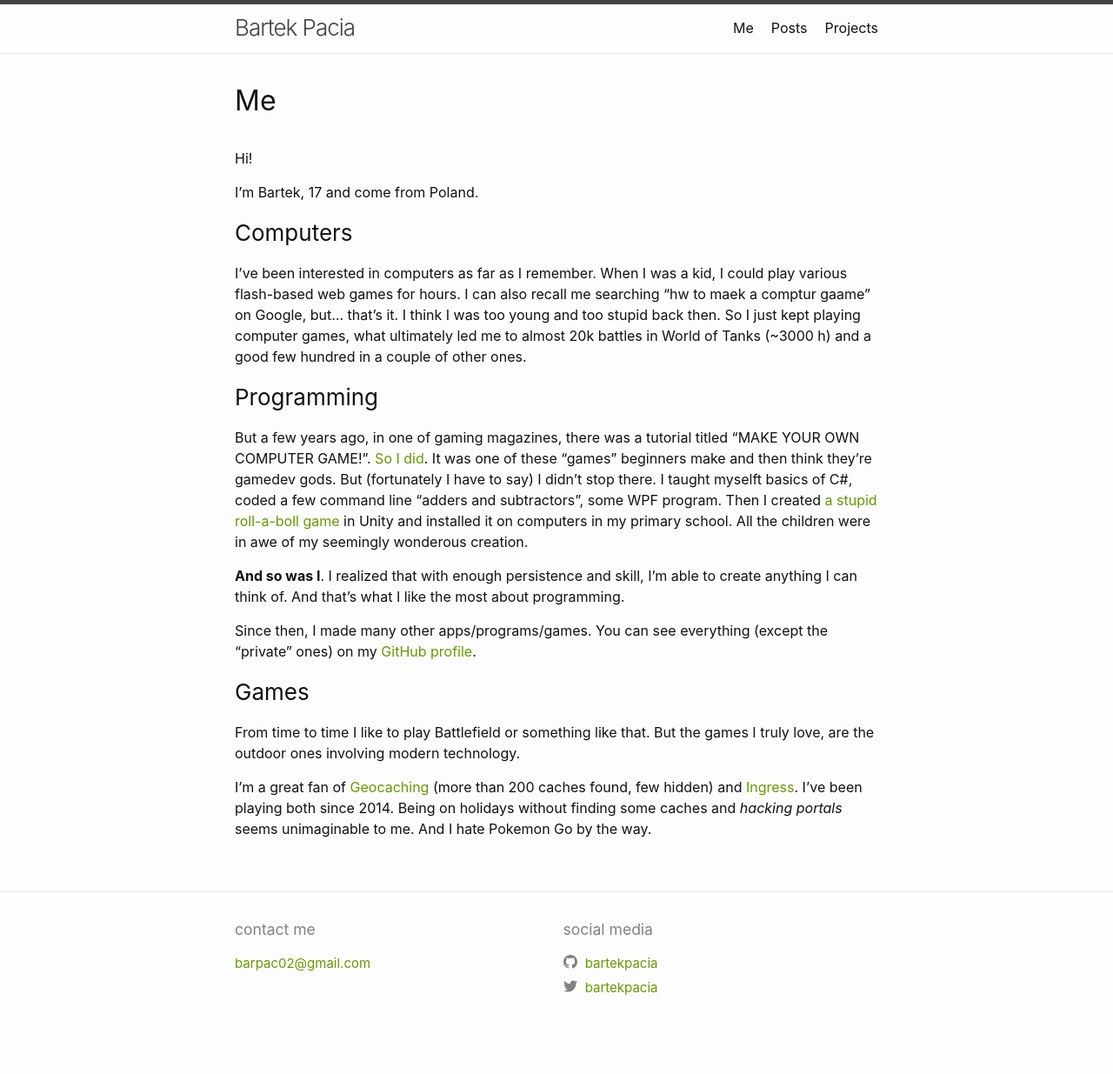
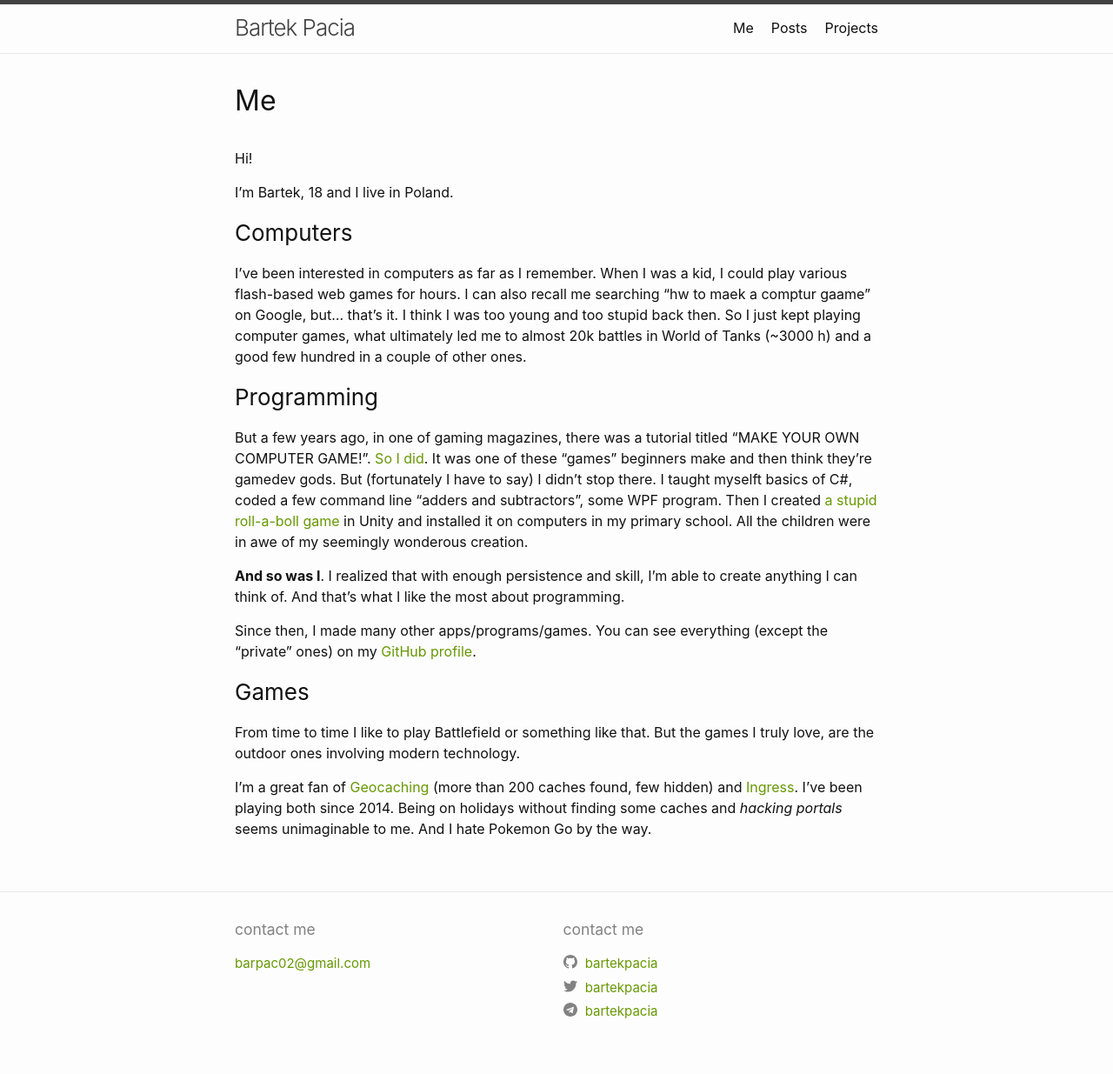
Before and after one commit to bartekpacia/bartekpacia.github.io, a Jekyll site: the page built from about.md, in a window 1280 px wide. Shown: the whole page at 87% size. Built offline with Jekyll 4.4.1, drawn with Linux system fonts in a browser that asks for light colours; nearby versions of some CDN libraries; before the commit the page ends 1207 px from its top, so only the background shows below that.

Commit message:
add telegram icon and link

```diff
--- a/_config.yml
+++ b/_config.yml
@@ -21,6 +21,7 @@
 url: "" # the base hostname & protocol for your site, e.g. http://example.com
 twitter_username: bartekpacia
 github_username: bartekpacia
+telegram_username: bartekpacia
 google_analytics: UA-144186929-2
 
 collections_dir: collections
--- a/_includes/footer.html
+++ b/_includes/footer.html
@@ -10,7 +10,7 @@
       </div>
 
       <div class="footer-col footer-col-3">
-        <h3>social media</h3>
+        <h3>contact me</h3>
         {%- include social.html -%}
       </div>
 
--- a/_includes/icon-github.html
+++ /dev/null
@@ -1 +0,0 @@
-<a href="https://github.com/{{ include.username }}"><span class="icon icon--github">{% include icon-github.svg %}</span><span class="username">{{ include.username }}</span></a>
--- a/_includes/icon-twitter.html
+++ /dev/null
@@ -1 +0,0 @@
-<a href="https://twitter.com/{{ include.username }}"><span class="icon icon--twitter">{% include icon-twitter.svg %}</span><span class="username">{{ include.username }}</span></a>
--- a/_includes/social.html
+++ b/_includes/social.html
@@ -1,11 +1,21 @@
 <ul class="social-media-list">
   {%- if site.dribbble_username -%}<li><a href="https://dribbble.com/{{ site.dribbble_username| cgi_escape | escape }}"><svg class="svg-icon"><use xlink:href="{{ '/assets/minima-social-icons.svg#dribbble' | relative_url }}"></use></svg> <span class="username">{{ site.dribbble_username| escape }}</span></a></li>{%- endif -%}
+
   {%- if site.facebook_username -%}<li><a href="https://www.facebook.com/{{ site.facebook_username| cgi_escape | escape }}"><svg class="svg-icon"><use xlink:href="{{ '/assets/minima-social-icons.svg#facebook' | relative_url }}"></use></svg> <span class="username">{{ site.facebook_username| escape }}</span></a></li>{%- endif -%}
+
   {%- if site.flickr_username -%}<li><a href="https://www.flickr.com/photos/{{ site.flickr_username| cgi_escape | escape }}"><svg class="svg-icon"><use xlink:href="{{ '/assets/minima-social-icons.svg#flickr' | relative_url }}"></use></svg> <span class="username">{{ site.flickr_username| escape }}</span></a></li>{%- endif -%}
+
   {%- if site.github_username -%}<li><a href="https://github.com/{{ site.github_username| cgi_escape | escape }}"><svg class="svg-icon"><use xlink:href="{{ '/assets/minima-social-icons.svg#github' | relative_url }}"></use></svg> <span class="username">{{ site.github_username| escape }}</span></a></li>{%- endif -%}
+
   {%- if site.instagram_username -%}<li><a href="https://instagram.com/{{ site.instagram_username| cgi_escape | escape }}"><svg class="svg-icon"><use xlink:href="{{ '/assets/minima-social-icons.svg#instagram' | relative_url }}"></use></svg> <span class="username">{{ site.instagram_username| escape }}</span></a></li>{%- endif -%}
+
   {%- if site.linkedin_username -%}<li><a href="https://www.linkedin.com/in/{{ site.linkedin_username| cgi_escape | escape }}"><svg class="svg-icon"><use xlink:href="{{ '/assets/minima-social-icons.svg#linkedin' | relative_url }}"></use></svg> <span class="username">{{ site.linkedin_username| escape }}</span></a></li>{%- endif -%}
+
   {%- if site.pinterest_username -%}<li><a href="https://www.pinterest.com/{{ site.pinterest_username| cgi_escape | escape }}"><svg class="svg-icon"><use xlink:href="{{ '/assets/minima-social-icons.svg#pinterest' | relative_url }}"></use></svg> <span class="username">{{ site.pinterest_username| escape }}</span></a></li>{%- endif -%}
+
   {%- if site.twitter_username -%}<li><a href="https://www.twitter.com/{{ site.twitter_username| cgi_escape | escape }}"><svg class="svg-icon"><use xlink:href="{{ '/assets/minima-social-icons.svg#twitter' | relative_url }}"></use></svg> <span class="username">{{ site.twitter_username| escape }}</span></a></li>{%- endif -%}
+
   {%- if site.youtube_username -%}<li><a href="https://youtube.com/{{ site.youtube_username| cgi_escape | escape }}"><svg class="svg-icon"><use xlink:href="{{ '/assets/minima-social-icons.svg#youtube' | relative_url }}"></use></svg> <span class="username">{{ site.youtube_username| escape }}</span></a></li>{%- endif -%}
+
+  {%- if site.telegram_username -%}<li><a href="https://t.me/{{ site.telegram_username| cgi_escape | escape }}"><svg class="svg-icon"><use xlink:href="{{ '/assets/minima-social-icons.svg#telegram' | relative_url }}"></use></svg> <span class="username">{{ site.telegram_username| escape }}</span></a></li>{%- endif -%}
 </ul>
--- a/about.md
+++ b/about.md
@@ -6,7 +6,7 @@
 
 Hi!
 
-I'm Bartek, 17 and come from Poland.
+I'm Bartek, 18 and I live in Poland.
 
 ### Computers
 
```
Also changed, not shown: _includes/icon-github.svg (deleted), _includes/icon-twitter.svg (deleted), assets/minima-social-icons.svg.
